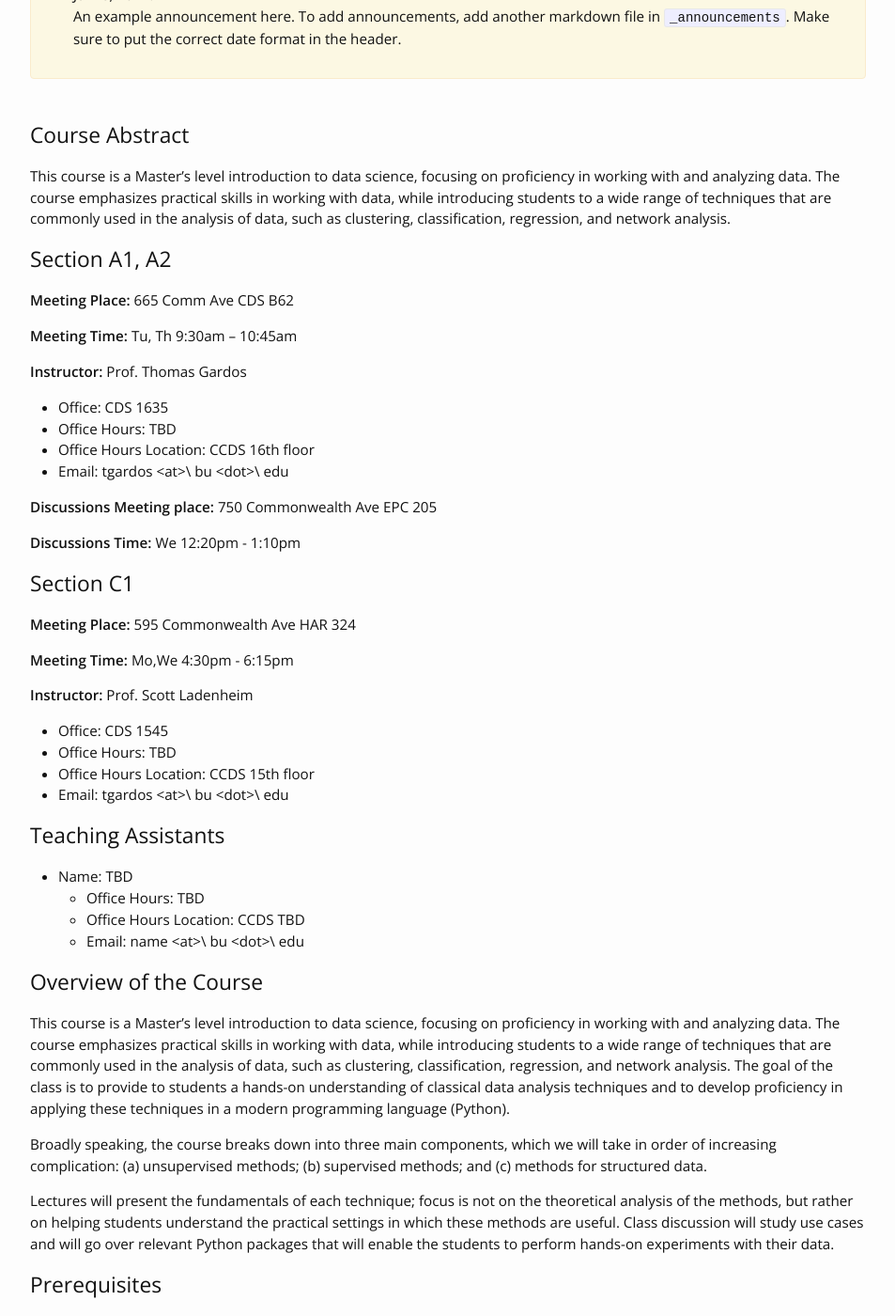
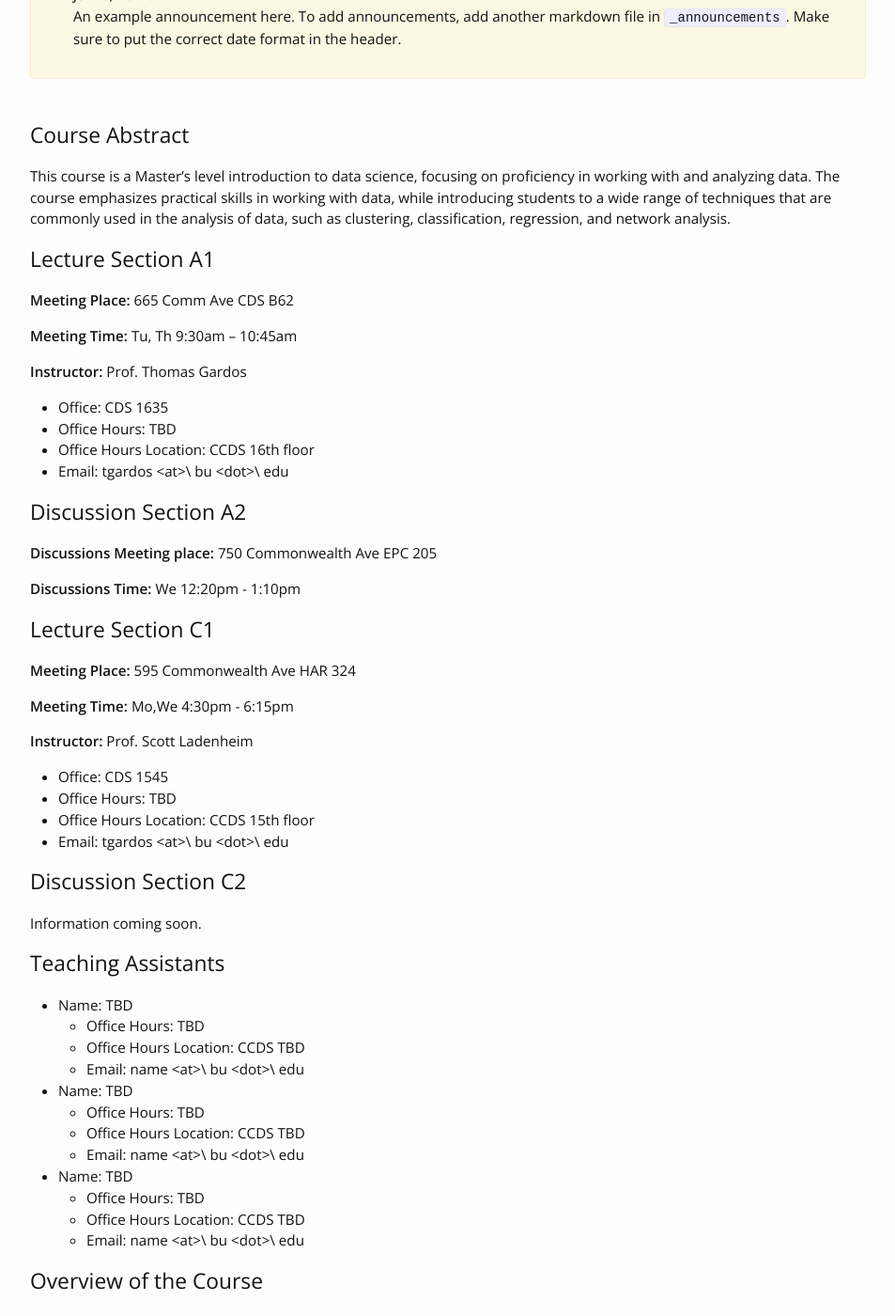
Before and after one commit to tools4ds/fa2024, a Jekyll site: the page built from index.md, in a window 1280 px wide and 1400 px high, scrolled down 318 px. Shown: the whole window at 94% size, without its empty margins (163-1116 px from the left). Built offline with Jekyll 4.4.1, drawn with Linux system fonts in a browser that asks for light colours; nearby versions of some CDN libraries; our own code applies the rules of GitHub Pages for plain Markdown files.

Commit message:
more updates to section names

```diff
--- a/index.md
+++ b/index.md
@@ -2,7 +2,7 @@
 layout: home
 ---
 
-## Section A1, A2
+## Lecture Section A1
 **Meeting Place:** 665 Comm Ave CDS B62
 
 **Meeting Time:** Tu, Th 9:30am -- 10:45am
@@ -13,11 +13,13 @@ layout: home
 * Office Hours Location: CCDS 16th floor
 * Email: tgardos \<at>\ bu \<dot>\ edu
 
+## Discussion Section A2
+
 **Discussions Meeting place:** 750 Commonwealth Ave EPC 205
 
 **Discussions Time:** We 12:20pm - 1:10pm
 
-## Section C1
+## Lecture Section C1
 **Meeting Place:** 595 Commonwealth Ave HAR 324
 
 **Meeting Time:** Mo,We 4:30pm - 6:15pm
@@ -28,7 +30,21 @@ layout: home
 * Office Hours Location: CCDS 15th floor
 * Email: tgardos \<at>\ bu \<dot>\ edu
 
+## Discussion Section C2
+
+Information coming soon.
+
 ## Teaching Assistants
+
+* Name: TBD
+   * Office Hours: TBD
+   * Office Hours Location: CCDS TBD
+   * Email: name \<at>\ bu \<dot>\ edu
+
+* Name: TBD
+   * Office Hours: TBD
+   * Office Hours Location: CCDS TBD
+   * Email: name \<at>\ bu \<dot>\ edu
 
 * Name: TBD
    * Office Hours: TBD
```
